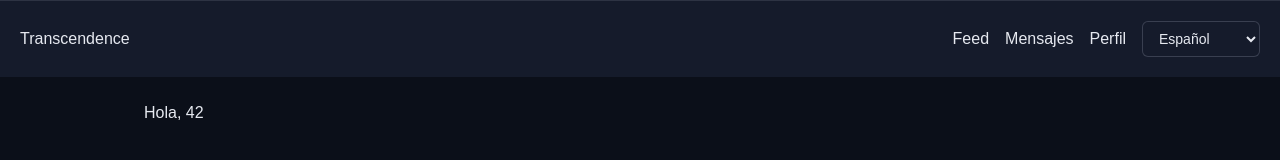
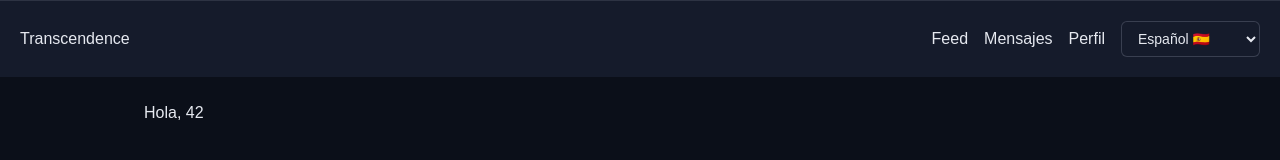
Before and after one commit to Hadi2022/ft_transcendence, a React (Vite) app in the folder frontend/: page / in a window 1280 px wide. Shown: the top 160 px of the page. Built offline with nearby package versions, Linux system fonts and the light colour scheme.

Commit message:
style: add flag emojis to languages

```diff
--- a/frontend/src/components/LanguageSelector.tsx
+++ b/frontend/src/components/LanguageSelector.tsx
@@ -13,9 +13,9 @@ export default function LanguageSelector() {
 
             value={i18n.language}
             onChange={(e) => i18n.changeLanguage(e.target.value)} >
-            <option value="es">Español</option>
-            <option value="en">English</option>
-            <option value="nl">Nederlands</option>
+            <option value="es">Español 🇪🇸</option>
+            <option value="en">English 🇬🇧</option>
+            <option value="nl">Nederlands 🇳🇱</option>
         </select>
     )
 }
```
